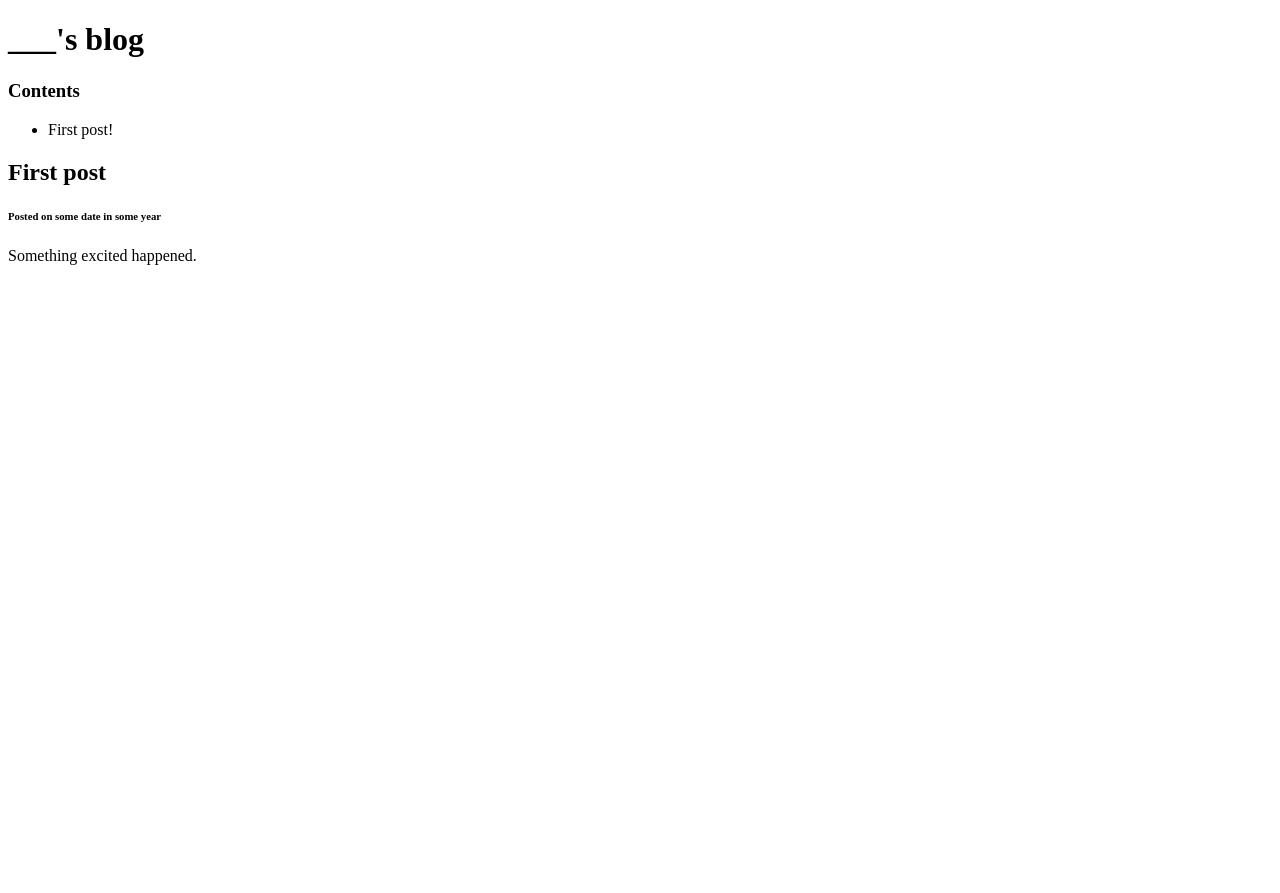
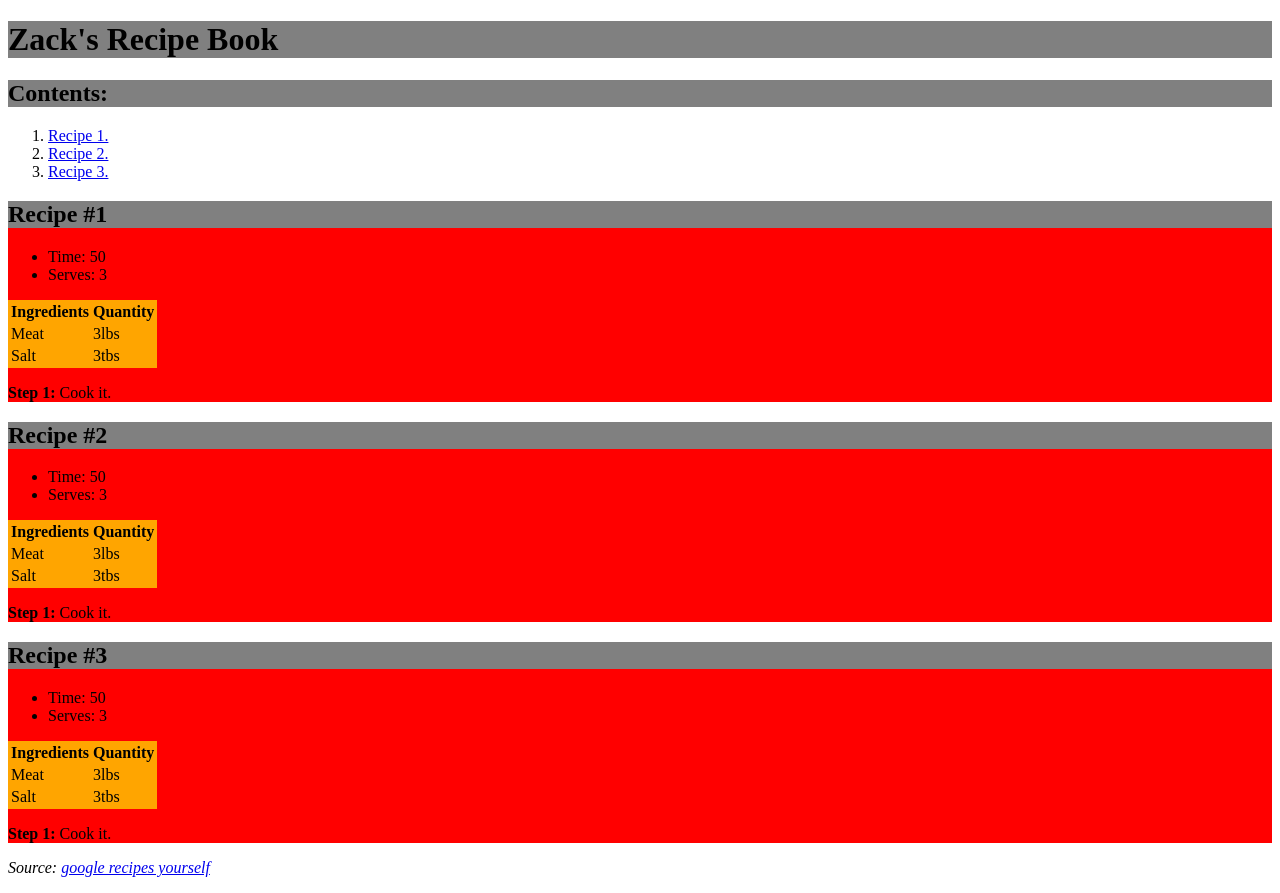
Before and after one commit to zmclean/zmclean.github.io, a plain HTML site: page index.html in a window 1280 px wide. Before the commit the page ends 800 px from the top, so only its background shows below. Drawn offline with Linux system fonts and the light colour scheme.

Commit message:
Upload correct text

```diff
--- a/index.html
+++ b/index.html
@@ -1,23 +1,120 @@
 <!DOCTYPE html>
 <html>
     <head>
+        <title>Project: Recipe book</title>
         <meta charset="utf-8">
-        <title>Project: Blog</title>
+        <style>
+        .Recipe_body {
+            background-color:red;
+        }
+        .Recipe_table {
+            background-color:orange;
+        }
+        h2 {
+            background-color:grey;
+        }
+        h1 {
+            background-color:grey;
+        }
+        </style>
     </head>
     <body>
 
-        <h1>___'s blog</h1>
+        <h1>Zack's Recipe Book</h1>
 
-        <h3>Contents</h3>
+        <h2>Contents:</h2>
+
+        <ol>
+            <li><a href="#rec1">Recipe 1.</a></li>
+            <li><a href="#rec2">Recipe 2.</a></li>
+            <li><a href="#rec3">Recipe 3.</a></li>
+        </ol>
+
+        <div class="Recipe_body">
+        <h2 id="rec1">Recipe #1</h2>
         <ul>
-            <li>First post!</li>
+            <li>Time: 50</li>
+            <li>Serves: 3</li>
         </ul>
 
-        <h2>First post</h2>
-        <h6>Posted on some date in some year</h6>
+        <table class="Recipe_table">
+            <thead>
+                <tr>
+                    <th>Ingredients</th>
+                    <th>Quantity</th>
+                </tr>
+            </thead>
+            <tbody>
+            <tr>
+                <td>Meat</td>
+                <td>3lbs</td>
+            </tr>
+            <tr>
+                <td>Salt</td>
+                <td>3tbs</td>
+            </tr>
+            </tbody>
+        </table>
+        <p><strong>Step 1:</strong> Cook it.</p>
+        </div>
 
-        <p>Something excited happened.</p>
+        <div class="Recipe_body">
+        <h2 id="rec2">Recipe #2</h2>
+        <ul>
+            <li>Time: 50</li>
+            <li>Serves: 3</li>
+        </ul>
 
+        <table class="Recipe_table">
+            <thead>
+                <tr>
+                    <th>Ingredients</th>
+                    <th>Quantity</th>
+                </tr>
+            </thead>
+            <tbody>
+            <tr>
+                <td>Meat</td>
+                <td>3lbs</td>
+            </tr>
+            <tr>
+                <td>Salt</td>
+                <td>3tbs</td>
+            </tr>
+            </tbody>
+        </table>
+        <p><strong>Step 1:</strong> Cook it.</p>
+        </div>
+
+        <div class="Recipe_body">
+        <h2 id="rec3">Recipe #3</h2>
+
+        <ul>
+            <li>Time: 50</li>
+            <li>Serves: 3</li>
+        </ul>
+
+        <table class="Recipe_table">
+            <thead>
+                <tr>
+                    <th>Ingredients</th>
+                    <th>Quantity</th>
+                </tr>
+            </thead>
+            <tbody>
+            <tr>
+                <td>Meat</td>
+                <td>3lbs</td>
+            </tr>
+            <tr>
+                <td>Salt</td>
+                <td>3tbs</td>
+            </tr>
+            </tbody>
+        </table>
+        <p><strong>Step 1:</strong> Cook it.</p>
+        </div>
+    <p><em>Source: <a href="https://www.google.com">google recipes yourself</a></em></p>
 
     </body>
 </html>
```
